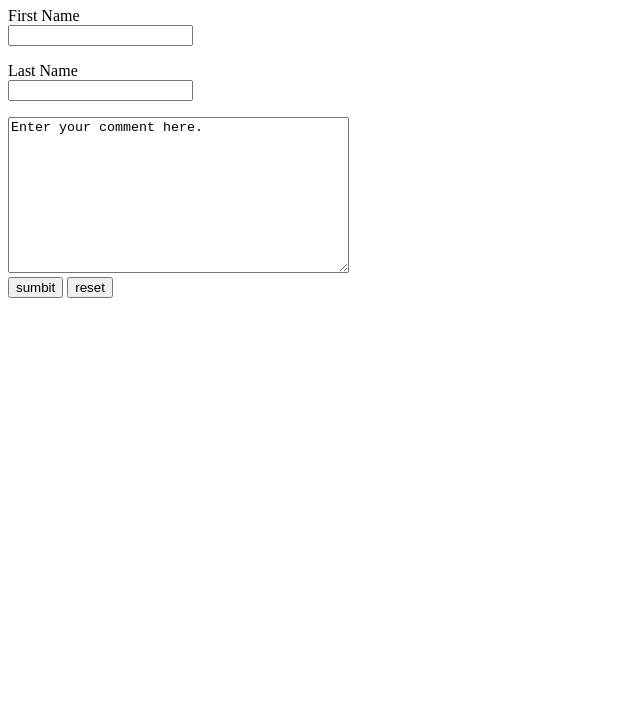
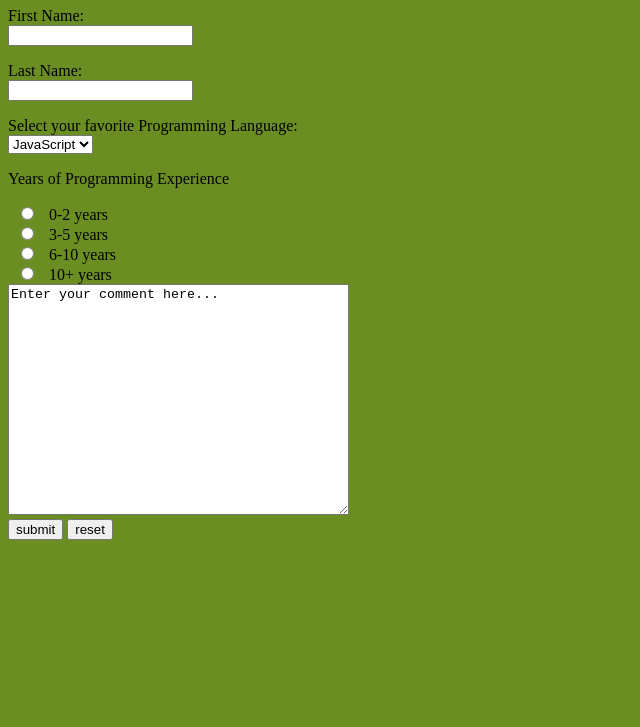
Before and after one commit to bspence1992/CTI110, a plain HTML site: page form.html.html in a window 1280 px wide. Shown: the part 73-800 px from the top of the page, without its empty margins (0-640 px from the left). Drawn offline with Linux system fonts and the light colour scheme.

Commit message:
Update form.html

```diff
--- a/form.html.html
+++ b/form.html.html
@@ -6,6 +6,7 @@
 
 <style>
 form {display: block; margin-top: 0em;}
+body {background-color: olivedrab;}
 </style>
 
 <meta charset="UTF-8">
@@ -21,27 +22,55 @@ form {display: block; margin-top: 0em;}
 
     <form action="file:///C:/Users/bspen/OneDrive/Desktop/WHW1_SpencerBrandon/form.html.html"><method="POST">
       <p>
-        <label for="firstname">First Name</label><br>
+        <label for="firstname">First Name:</label><br>
         <!--adding <br> at end, to place text above input boxes-->
-      <input type="text" name="firstname" id="firstname">
+      <input type="text" name="first_name" id="firstname">
       </p>
 
       <p>
-      <label for="lastname">Last Name</label><br>
-      <input type="text" name="lastname" id="lastname">
+      <label for="lastname">Last Name:</label><br>
+      <input type="text" name="last_name" id="lastname">
       </p>
 
 
     </form>
       <!--"4 of 5, of the primary attributes, input type, name, value & id-->
 
+
+      <label for="programming language">Select your favorite Programming Language:</label>
+
+
+<br><select name="programming language" id="programming language">
+  <option value="javascript">JavaScript</option>
+  <option value="python">Python</option>
+  <option value="C++">C++</option>
+  <option value="java">Java</option>
+</select>
+
+
+<p>Years of Programming Experience</p>
+
+<form>
+  <input type="radio" id="0-2" name="years_experience" value="0-2">
+  <label for="0-2 years">0-2 years</label><br>
+  <input type="radio" id="3-5" name="years_experience" value="3-5">
+  <label for="3-5 years">3-5 years</label><br>
+  <input type="radio" id="6-10" name="years_experience" value="6-10">
+  <label for="6-10">6-10 years</label><br>
+  <input type="radio" id="10+" name="years_experience" value="10+">
+  <label for="10+ years">10+ years</label>
+</form>
+
+
 <form action="file:///C:/Users/bspen/OneDrive/Desktop/WHW1_SpencerBrandon/form.html.html"></form>
      <label for="comment"></label>
-<textarea id="comment" name="comment" rows="10" cols="40">Enter your comment here.
+
+     <textarea id="comment" name="comment" rows="15" cols="40">Enter your comment here...
 </textarea><br>
 <!--Textarea above is what i think is the placeholder attribute?? The "Enter your comment here." appears in box first.-->
 
-      <input type="submit" value="sumbit">
+
+      <input type="submit" value="submit">
       <input type="reset" value="reset">
 </body>
  <!--Your HTML tags will end here-->
```
